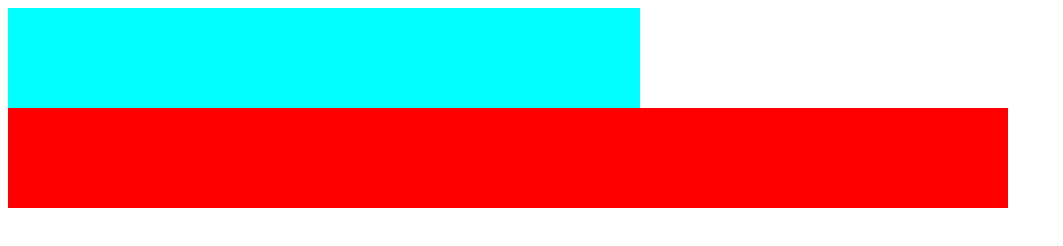
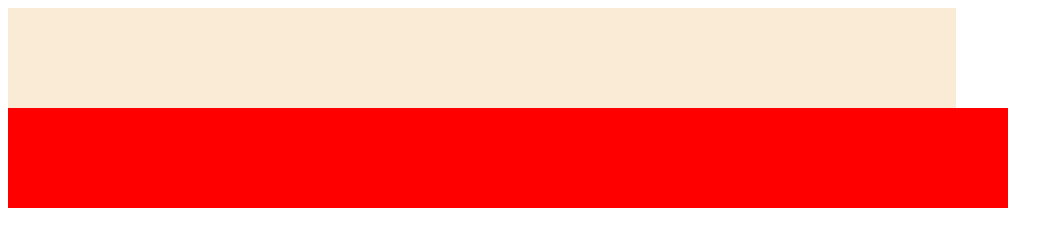
Before and after one commit to budzikt/sda-html, a plain HTML site: page index.html in a window 1280 px wide. Shown: the whole page, without its empty margins (0-1063 px from the left). Drawn offline with Linux system fonts and the light colour scheme.

Commit message:
3 styles fix

```diff
--- a/style.css
+++ b/style.css
@@ -9,11 +9,10 @@
 	}
 }
 
-@media screen and (min-width: 600px)  {
+@media screen and (min-width: 0px) and (max-width: 299px)  {
 	.madia-depeendant {
 		background-color: aqua;
 		width: 50%;
-		transition: ease all .5s;
 	}
 }
 
@@ -25,9 +24,10 @@
 }
 
 div {
-	width: 100px;
+	width: 75%;
 	height: 100px;
 	background-color: antiquewhite;
+	transition: ease all .5s;
 }
 
 .madia-non-depeendant {
```
